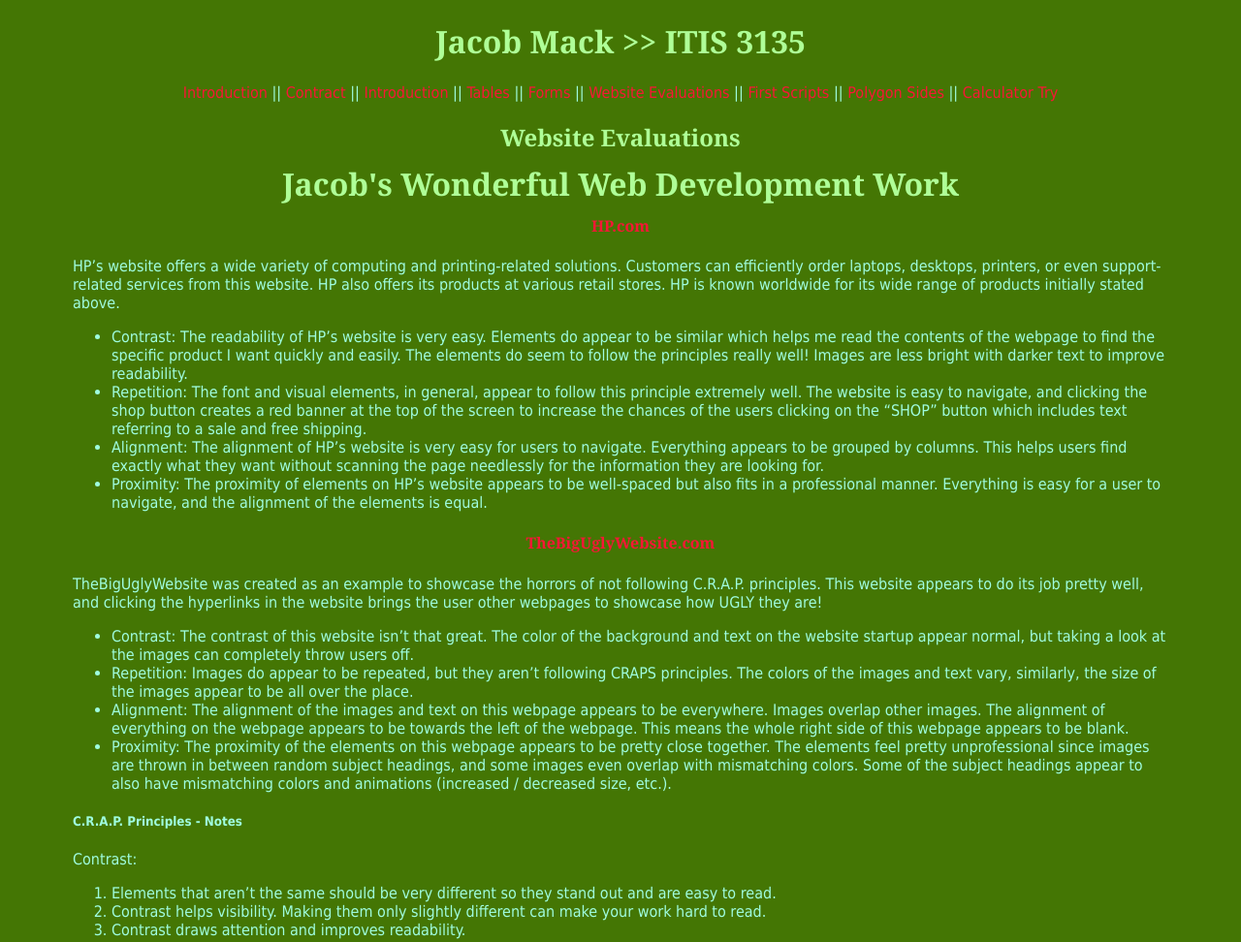
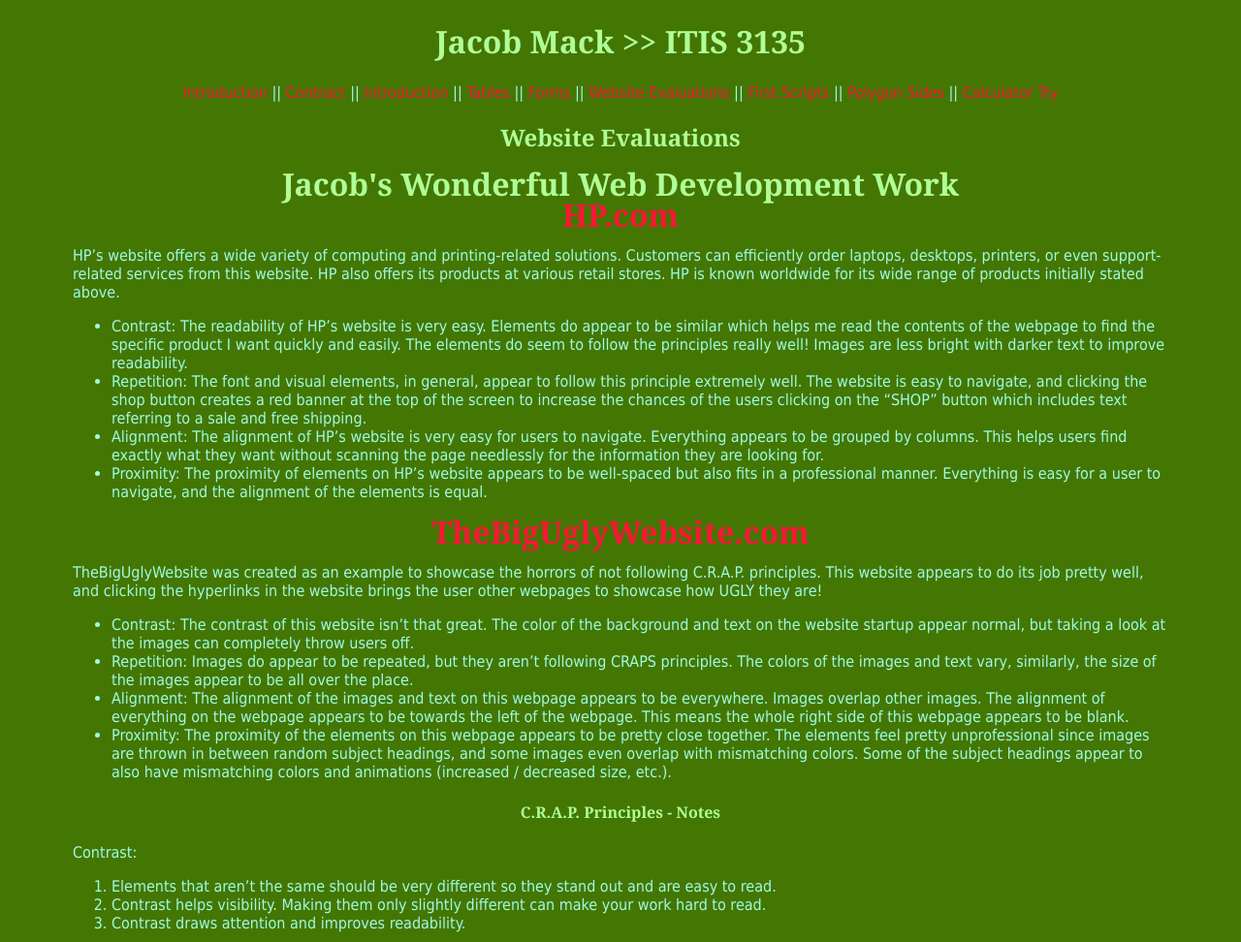
Before and after one commit to tdninja1/itis3135, a plain HTML site: page website_evaluations.html in a window 1280 px wide. Shown: the top 972 px of the page at 97% size. Drawn offline with Linux system fonts and the light colour scheme.

Commit message:
Updated styles and also updated h5 element to h4 element

```diff
--- a/styles/defaultwebsiteevaluations.css
+++ b/styles/defaultwebsiteevaluations.css
@@ -1,6 +1,10 @@
 
 /* This is from - coolors.co45
 https://coolors.co/447604-6cc551-9ffcdf-52ad9c-47624f
+
+margin-top: 10vh auto 0 auto;
+    margin-bottom: 10vh auto 0 auto;
+
 */
 
 section
@@ -15,8 +19,6 @@ section
     max-width: 400px;
     margin-left: auto;
     margin-right: auto;
-    margin-top: 10vh auto 0 auto;
-    margin-bottom: 10vh auto 0 auto;
     border-style:double;
 }
 
@@ -93,6 +95,7 @@ h3
 {
 	font-size: 200%;
 	line-height: 0px;
+
 }
 
 table
--- a/website_evaluations.html
+++ b/website_evaluations.html
@@ -48,7 +48,7 @@
 		<!--Submit the URL to your course index page,
 		which should in turn include a menu with a link to this page. -->
 
-		<h4><a href="https://www.hp.com/us-en/home.html">HP.com</a></h4>
+		<h3><a href="https://www.hp.com/us-en/home.html">HP.com</a></h3>
 		<!-- Paragraph with simple description of site + unordered list -->
 			<p>HP’s website offers a wide variety of computing and printing-related solutions. Customers can
 		   efficiently order laptops, desktops, printers, or even support-related services from this website.
@@ -73,7 +73,7 @@
 					Everything is easy for a user to navigate, and the alignment of the elements is equal.</li>
 				</ul>
 
-		<h4><a href="http://thebiguglywebsite.com/">TheBigUglyWebsite.com</a></h4>
+		<h3><a href="http://thebiguglywebsite.com/">TheBigUglyWebsite.com</a></h3>
 			<p>TheBigUglyWebsite was created as an example to showcase the horrors of not following C.R.A.P. principles.
 			This website appears to do its job pretty well, and clicking the hyperlinks in the website brings the user
 			other webpages to showcase how UGLY they are!
@@ -92,7 +92,7 @@
 					are thrown in between random subject headings, and some images even overlap with mismatching colors. Some of the subject headings appear to also have
 					mismatching colors and animations (increased / decreased size, etc.).</li>
 				</ul>
-		<h5>C.R.A.P. Principles - Notes</h5>
+		<h4>C.R.A.P. Principles - Notes</h4>
 			<p>Contrast:</p>
 				<ol>
 					<li>Elements that aren’t the same should be very different so they stand out and are easy to read.</li>
```
